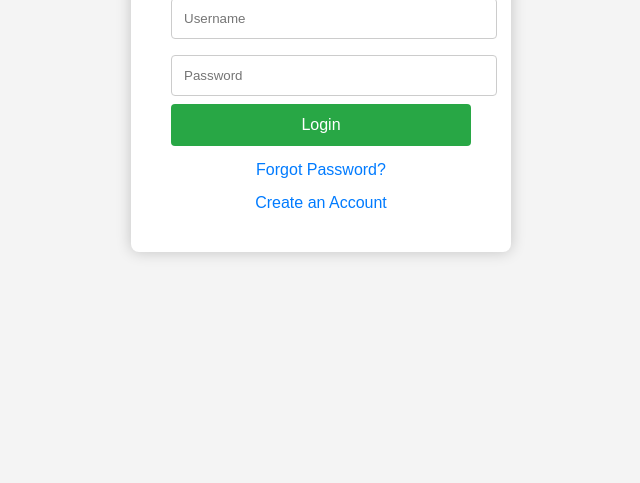
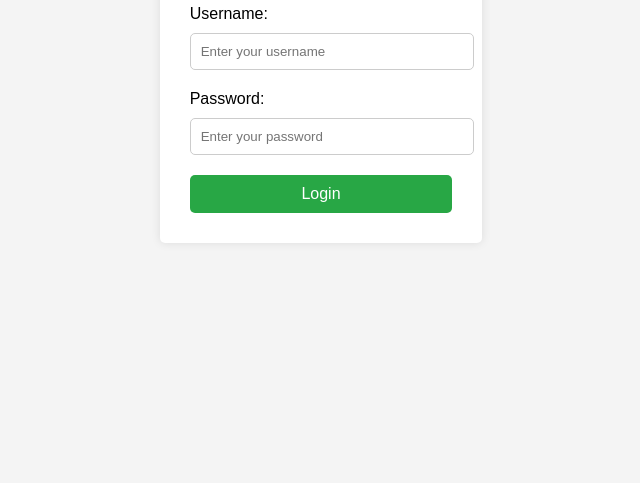
Before and after one commit to Atharva-1705/medmate1, a plain HTML site: page login.html in a window 1280 px wide. Shown: the part 333-816 px from the top of the page, without its empty margins (319-959 px from the left). Drawn offline with Linux system fonts and the light colour scheme.

Commit message:
Update login.html

```diff
--- a/login.html
+++ b/login.html
@@ -3,13 +3,10 @@
 <head>
     <meta charset="UTF-8">
     <meta name="viewport" content="width=device-width, initial-scale=1.0">
-    <meta http-equiv="X-UA-Compatible" content="ie=edge">
-    <title>Login - Healthcare App</title>
+    <title>Login</title>
     <style>
         body {
             font-family: Arial, sans-serif;
-            margin: 0;
-            padding: 0;
             background-color: #f4f4f4;
             display: flex;
             justify-content: center;
@@ -17,67 +14,81 @@
             height: 100vh;
         }
 
-        .login-container {
+        .login-box {
             background-color: white;
-            padding: 40px;
-            box-shadow: 0 0 15px rgba(0, 0, 0, 0.2);
-            border-radius: 8px;
-            width: 300px;
+            padding: 30px;
+            box-shadow: 0 0 10px rgba(0, 0, 0, 0.1);
+            border-radius: 5px;
+        }
+
+        .login-box h2 {
+            margin-bottom: 20px;
             text-align: center;
         }
 
-        .login-container h2 {
-            margin-bottom: 20px;
-            color: #28a745;
+        .login-box label {
+            display: block;
+            margin-bottom: 10px;
         }
 
-        .login-container input[type="text"], .login-container input[type="password"] {
+        .login-box input {
             width: 100%;
-            padding: 12px;
-            margin: 8px 0;
+            padding: 10px;
+            margin-bottom: 20px;
             border: 1px solid #ccc;
-            border-radius: 4px;
+            border-radius: 5px;
         }
 
-        .login-container button {
+        .login-box button {
             width: 100%;
-            padding: 12px;
+            padding: 10px;
             background-color: #28a745;
             border: none;
             color: white;
             font-size: 1rem;
-            border-radius: 4px;
-            cursor: pointer;
+            border-radius: 5px;
         }
 
-        .login-container button:hover {
-            background-color: #218838;
-        }
-
-        .login-container a {
-            display: block;
-            margin-top: 15px;
-            color: #007bff;
-            text-decoration: none;
-        }
-
-        .login-container a:hover {
-            text-decoration: underline;
+        .error {
+            color: red;
+            display: none;
         }
     </style>
 </head>
 <body>
 
-    <div class="login-container">
-        <h2>Login to MedMate</h2>
-        <form action="dashboard.html" method="POST">
-            <input type="text" name="username" placeholder="Username" required>
-            <input type="password" name="password" placeholder="Password" required>
-            <button type="submit">Login</button>
-        </form>
-        <a href="helathcare.html">Forgot Password?</a>
-        <a href="createaccount.html">Create an Account</a>
+    <div class="login-box">
+        <h2>Login</h2>
+        <label for="username">Username:</label>
+        <input type="text" id="username" placeholder="Enter your username" required>
+        <label for="password">Password:</label>
+        <input type="password" id="password" placeholder="Enter your password" required>
+        <p class="error" id="error-msg">Password must contain at least 8 characters, including uppercase, lowercase, and a special character.</p>
+        <button onclick="login()">Login</button>
     </div>
+
+    <script>
+        function login() {
+            // Get username and password from input fields
+            const username = document.getElementById('username').value;
+            const password = document.getElementById('password').value;
+
+            // Password validation regex: Minimum 8 characters, at least one uppercase, one lowercase, and one special character
+            const passwordRegex = /^(?=.*[a-z])(?=.*[A-Z])(?=.*\W).{8,}$/;
+
+            // Validate the password
+            if (passwordRegex.test(password)) {
+                // Store the username in localStorage (or handle user session)
+                localStorage.setItem('username', username);
+
+                // Redirect to homepage or any other page
+                window.location.href = 'index.html';
+            } else {
+                // Show error message if password doesn't meet criteria
+                document.getElementById('error-msg').style.display = 'block';
+            }
+        }
+    </script>
 
 </body>
 </html>
```
